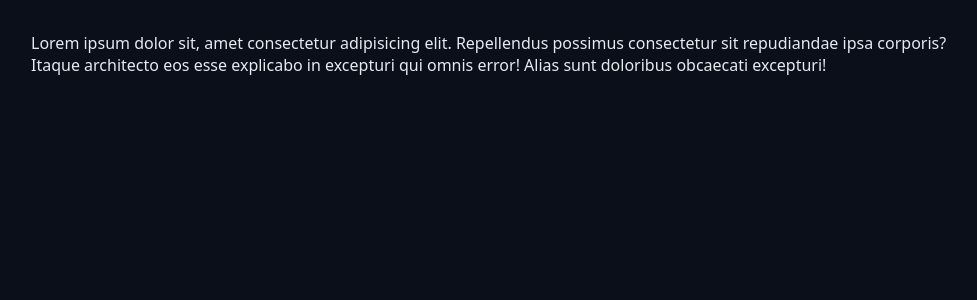
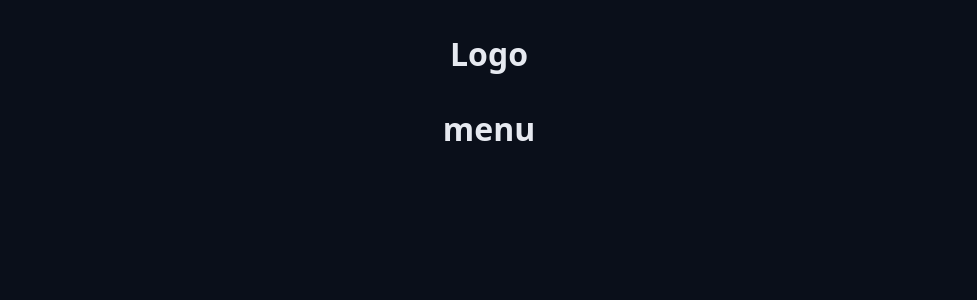
Before and after one commit to sousa2323/chronos-pomodoro, a React (Vite) app: page / in a window 1280 px wide. Shown: the top 300 px of the page, without its empty margins (151-1128 px from the left). Built offline with nearby package versions, Linux system fonts and the light colour scheme.

Commit message:
Padrozinando componentes

```diff
--- a/src/App.tsx
+++ b/src/App.tsx
@@ -1,19 +1,19 @@
 import './styles/theme.css';
 import './styles/global.css';
+
+import { Heading } from './components/Heading';
+import { Container } from './components/Container';
 
 export function App() {
   return (
     <>
-      <div className='container'>
-        <div className='content'>
-          <section>
-            Lorem ipsum dolor sit, amet consectetur adipisicing elit.
-            Repellendus possimus consectetur sit repudiandae ipsa corporis?
-            Itaque architecto eos esse explicabo in excepturi qui omnis error!
-            Alias sunt doloribus obcaecati excepturi!
-          </section>
-        </div>
-      </div>
+      <Container>
+        <Heading>Logo</Heading>
+      </Container>
+
+      <Container>
+         <Heading>menu</Heading>
+      </Container>
     </>
   );
 }
--- /dev/null
+++ b/src/components/Container/index.tsx
@@ -0,0 +1,13 @@
+import styles from './styles.module.css';
+
+type ContainerProps = {
+  children: React.ReactNode;
+};
+
+export function Container({ children }: ContainerProps) {
+  return (
+    <div className={styles.container}>
+      <div className={styles.content}>{children}</div>
+    </div>
+  );
+}
--- /dev/null
+++ b/src/components/Container/styles.module.css
@@ -0,0 +1,12 @@
+.container-fluid {
+    max-width: auto;
+}
+
+.container {
+    max-width: 98rem;
+    margin: 0 auto;
+}
+
+.content {
+    margin: 3.2rem;
+}
--- a/src/components/Heading.tsx
+++ b/src/components/Heading/index.tsx
@@ -1,6 +1,6 @@
-import styles from './Heading.module.css';
+import styles from './styles.module.css';
 
-type Heading = {
+type HeadingProps = {
   children: React.ReactNode;
 };
 
--- a/src/styles/global.css
+++ b/src/styles/global.css
@@ -15,16 +15,3 @@
     background: var(--gray-900);
     color: var(--text-default);
 }
-
-.container-fluid {
-    max-width: auto;
-}
-
-.container {
-    max-width: 98rem;
-    margin: 0 auto;
-}
-
-.content {
-    margin: 3.2rem;
-}
```
Also changed, not shown: src/components/Heading/styles.module.css (renamed from src/components/Heading.module.css).
